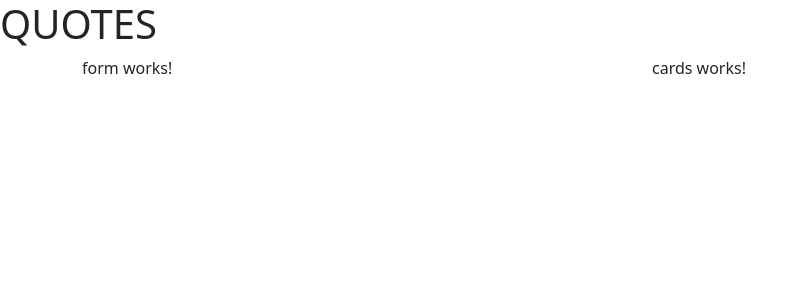
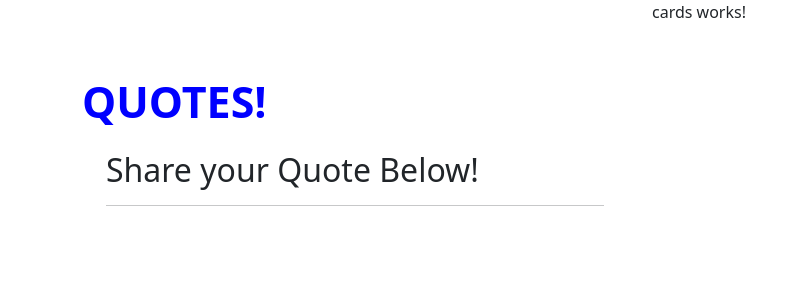
Before and after one commit to vyonna6519/quotes, an Angular app: page / in a window 1280 px wide. Shown: the top 300 px of the page, without its empty margins (0-806 px from the left). Built offline with nearby package versions, Linux system fonts and the light colour scheme.

Commit message:
added and styled paragrapgh in class top

```diff
--- a/src/app/app.component.html
+++ b/src/app/app.component.html
@@ -1,4 +1,4 @@
-<h1 class=" top">QUOTES</h1>
+
 
 <div class="container">
     <div class="row">
--- a/src/app/form/form.component.css
+++ b/src/app/form/form.component.css
@@ -0,0 +1,6 @@
+.top {
+    margin-top: 70px;
+    font-size: 43px;
+    font-weight:bold;
+    color: blue;
+}
--- a/src/app/form/form.component.html
+++ b/src/app/form/form.component.html
@@ -1 +1,6 @@
-<p>form works!</p>
+<p class="top">QUOTES!</p>
+<div class="container-fluid">
+    <h2 class="heading">Share your Quote Below!</h2>
+    <hr>
+
+</div>
```
